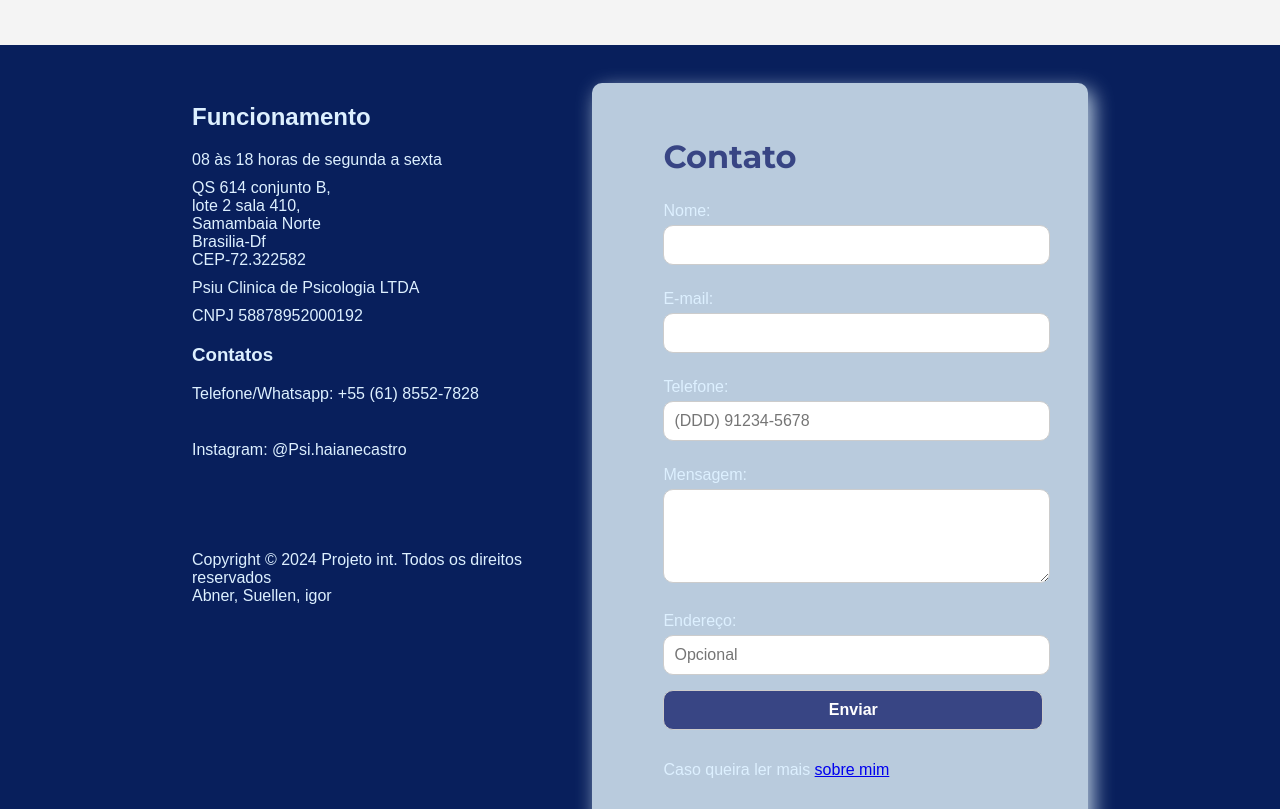
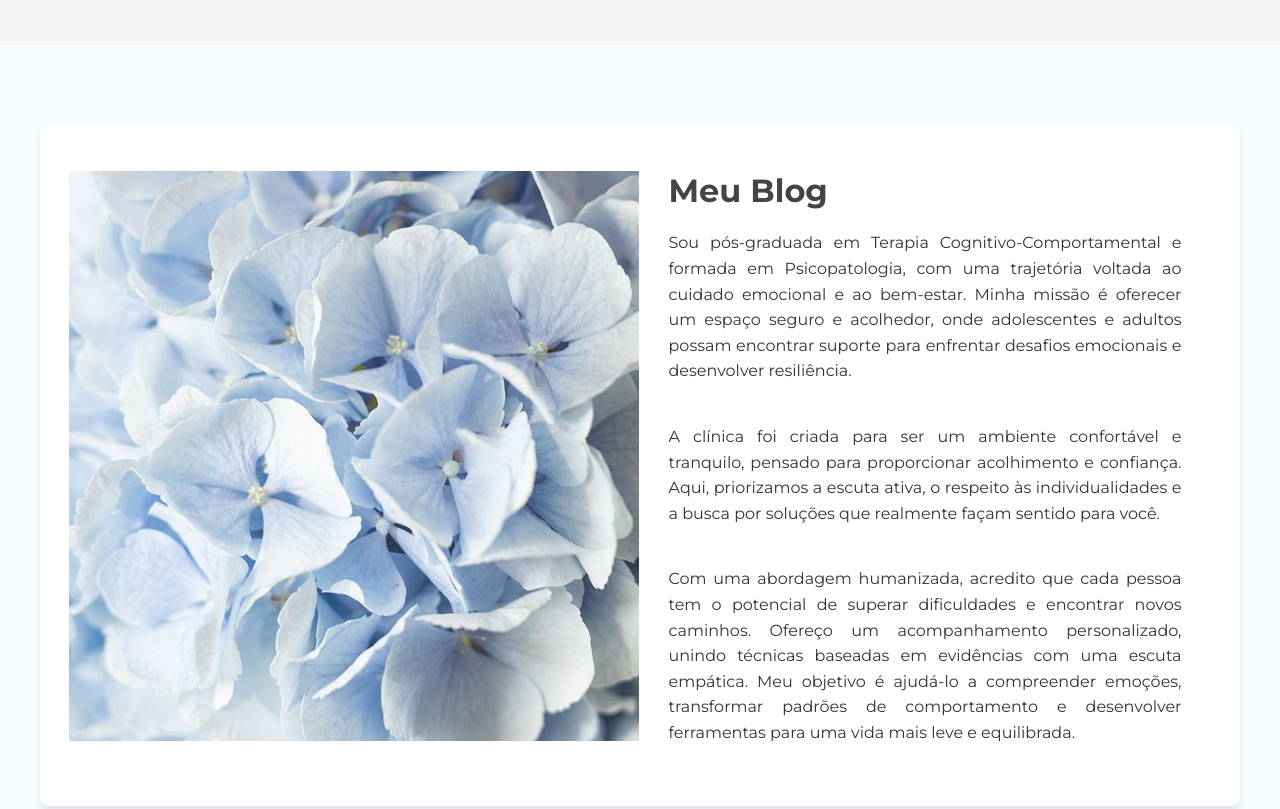
Before and after one commit to takamae1907/Psi.HaianeCastro, a plain HTML site: page index.html in a window 1280 px wide. Shown: the part 3460-4269 px from the top of the page. Drawn offline with nearby package versions, Linux system fonts and the light colour scheme.

Commit message:
Add files via upload

```diff
--- a/index.html
+++ b/index.html
@@ -104,6 +104,32 @@
       </div>
     </main>
 
+    <section class="module content">
+      <div class="container2">
+        <div class="image-section2">
+          <img src="fotos/02.png" alt="Mesa decorada com flores azuis" class="imgblog">
+        </div>
+
+        <div class="text-section2">
+          <h1 class="centro">Meu Blog</h1>
+          <p class="centro">Sou pós-graduada em Terapia Cognitivo-Comportamental e formada em Psicopatologia, com uma
+            trajetória
+            voltada ao cuidado emocional e ao bem-estar. Minha missão é oferecer um espaço seguro e acolhedor, onde
+            adolescentes e adultos possam encontrar suporte para enfrentar desafios emocionais e desenvolver
+            resiliência.</p>
+          <p class="centro">A clínica foi criada para ser um ambiente confortável e tranquilo, pensado para proporcionar
+            acolhimento
+            e confiança. Aqui, priorizamos a escuta ativa, o respeito às individualidades e a busca por soluções que
+            realmente façam sentido para você.</p>
+          <p class="centro">Com uma abordagem humanizada, acredito que cada pessoa tem o potencial de superar
+            dificuldades e
+            encontrar novos caminhos. Ofereço um acompanhamento personalizado, unindo técnicas baseadas em evidências
+            com uma escuta empática. Meu objetivo é ajudá-lo a compreender emoções, transformar padrões de
+            comportamento e desenvolver ferramentas para uma vida mais leve e equilibrada.</p>
+        </div>
+      </div>
+    </section>
+
     <!-- Lado esquerdo com informações -->
     <!--         -->
     <section class="meio">
@@ -164,7 +190,8 @@
           </a>
         </li>
         <li>
-          <a href="https://api.whatsapp.com/send?phone=5561985527828&fbclid=PAZXh0bgNhZW0CMTEAAadAj8rcwgI0qiF38-oU4px9D57aG1vJqRmcKOnc0p7uda7WsJGCK0Q4XdpaPQ_aem_1DAipiPmbR6rLmq3-AzhpQ">
+          <a
+            href="https://api.whatsapp.com/send?phone=5561985527828&fbclid=PAZXh0bgNhZW0CMTEAAadAj8rcwgI0qiF38-oU4px9D57aG1vJqRmcKOnc0p7uda7WsJGCK0Q4XdpaPQ_aem_1DAipiPmbR6rLmq3-AzhpQ">
             <img src="fotos/what.png" alt="WhatsApp">
             <span>WhatsApp</span>
           </a>
--- a/java.js
+++ b/java.js
@@ -23,3 +23,11 @@ if (window.innerWidth > 500) {
   sr.reveal('.centro', { duration: 1200, origin: 'top', distance: '20px' });
   sr.reveal('.image-section2', { duration: 1200, origin: 'top', distance: '20px' });
 }
+window.addEventListener('scroll', () => {
+  const menu = document.querySelector('.menu');
+  if (window.scrollY > 50) { // Ajuste o valor de 50 pixels conforme necessário
+    menu.classList.add('scrolled');
+  } else {
+    menu.classList.remove('scrolled');
+  }
+});
```
